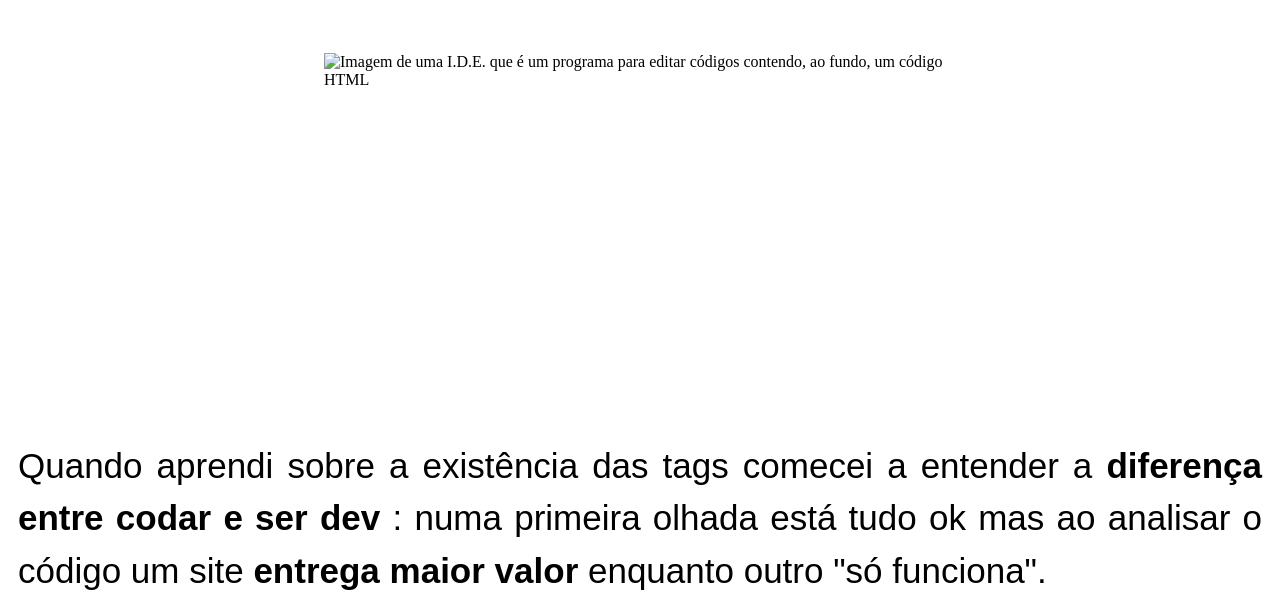
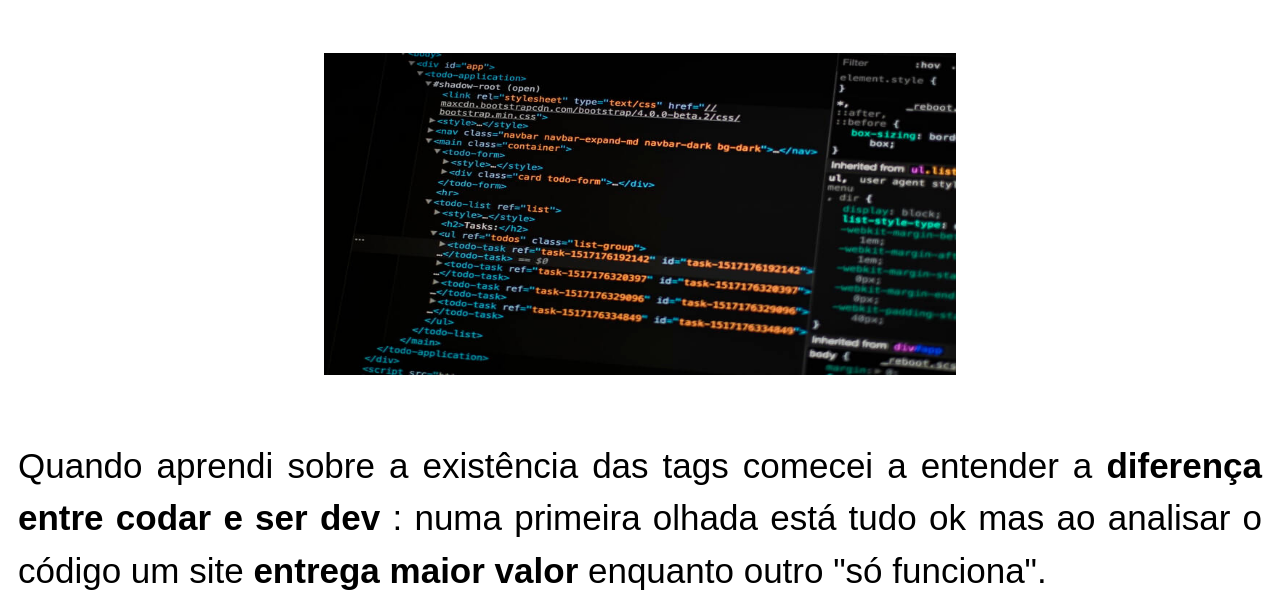
Before and after one commit to PauloHenriqCosta/Bootcamp_DIO_Intro_HTML_CSS, a plain HTML site: page index.html in a window 1280 px wide. Shown: the part 497-1097 px from the top of the page. Drawn offline with Linux system fonts and the light colour scheme; the site is published under a folder, as on GitHub Pages, so addresses that start at the root find nothing.

Commit message:
movendo o arquivo de imagem para fora da pasta (testar se o git pages pega a imagem assim)

```diff
--- a/index.html
+++ b/index.html
@@ -27,7 +27,7 @@
                         <header><h3>Codar e ser Dev</h3></header>
                     </div>
 
-                    <img class= "imagem_post" src="/imagens/html_codigo.jpg" alt="Imagem de uma I.D.E. que é um programa para editar códigos contendo, ao fundo, um código HTML" width="960" height="322">
+                    <img class= "imagem_post" src="html_codigo.jpg" alt="Imagem de uma I.D.E. que é um programa para editar códigos contendo, ao fundo, um código HTML" width="960" height="322">
 
                     <div class="artigo_em_si">
 
```
Also changed, not shown: html_codigo.jpg (renamed from imagens/html_codigo.jpg), imagens/foto_linkedin.jpg (deleted).
